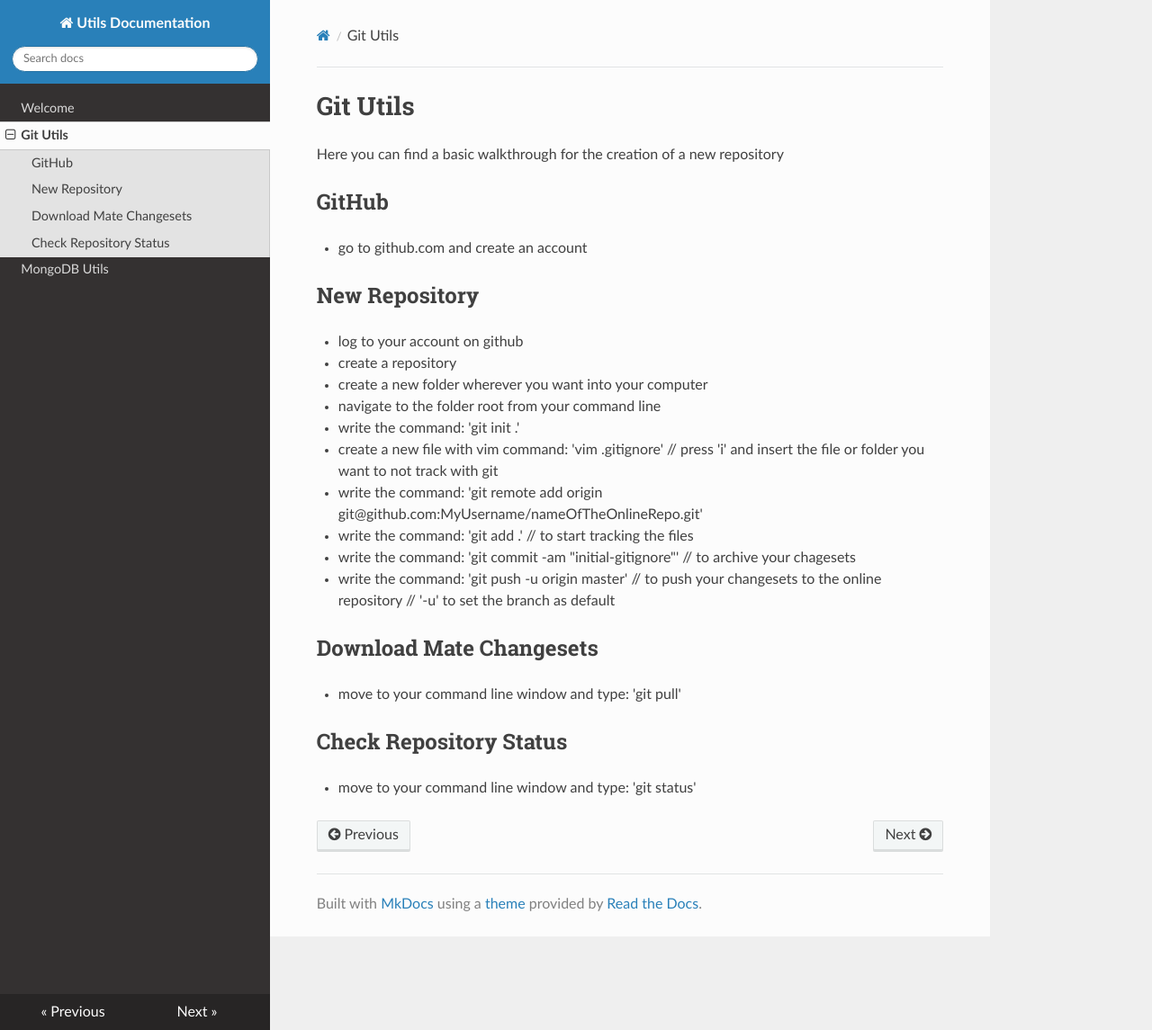
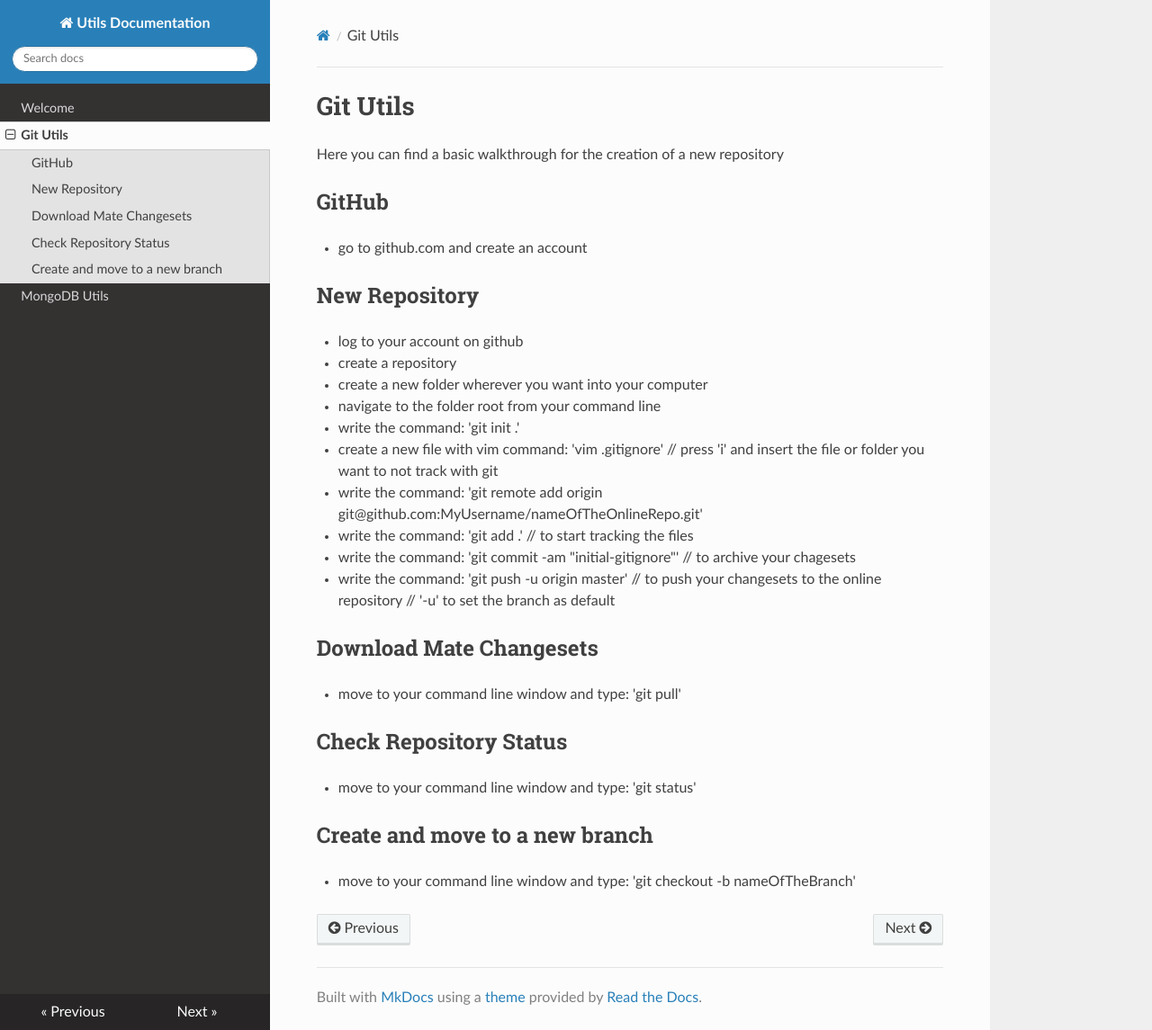
Before and after one commit to ColmeSH/utils, an MkDocs documentation site: the page built from docs/git.md, in a window 1280 px wide and 1145 px high. Shown: the whole window at 90% size. Built offline with MkDocs 1.6.1, drawn with Linux system fonts in a browser that asks for light colours; nearby versions of some CDN libraries; old or Windows-style settings are respelled for this version of MkDocs.

Commit message:
added info to git docu

```diff
--- a/docs/git.md
+++ b/docs/git.md
@@ -22,3 +22,6 @@ Here you can find a basic walkthrough for the creation of a new repository
 
 ## Check Repository Status
 - move to your command line window and type: 'git status'
+
+## Create and move to a new branch
+- move to your command line window and type: 'git checkout -b nameOfTheBranch'
```
